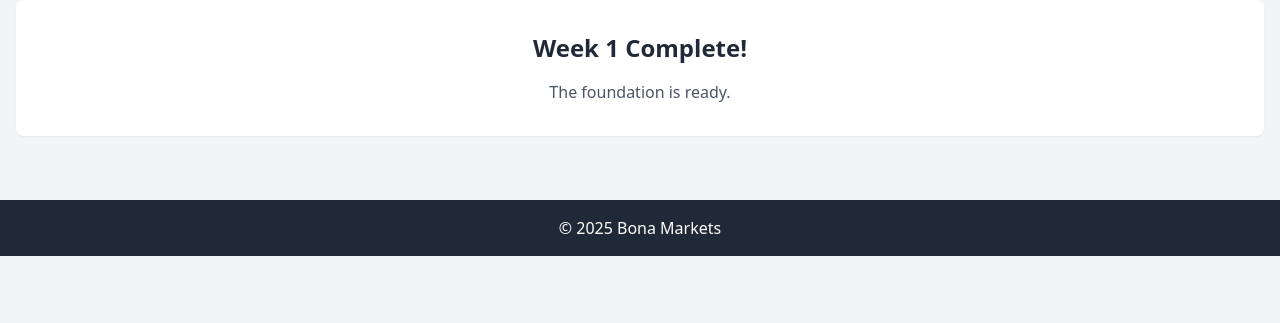
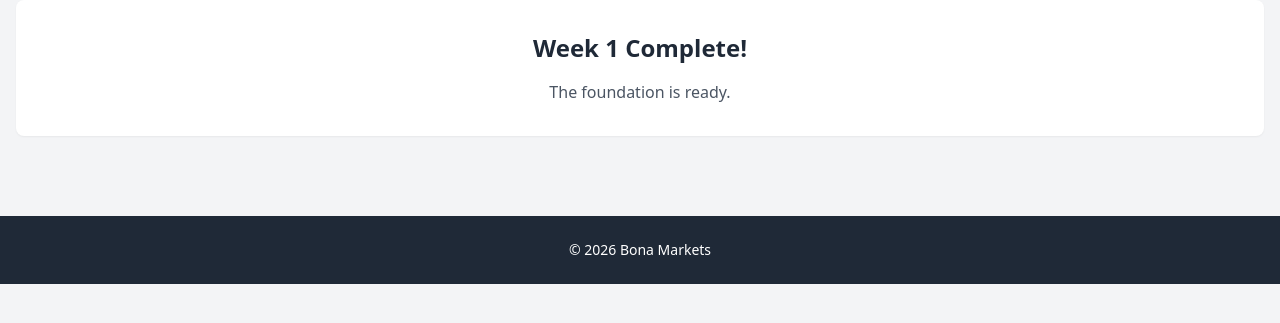
Before and after one commit to Les-glitch101/Bona-Markets, a PHP site: page / in a window 1280 px wide. Shown: the part 268-591 px from the top of the page. Run offline with PHP 8.4, Linux system fonts and the light colour scheme; some libraries are stand-ins or nearby versions.

Commit message:
Revise footer with dynamic year and container
Updated footer to include dynamic year and improved styling.

```diff
--- a/Includes/footer.php
+++ b/Includes/footer.php
@@ -1,6 +1,9 @@
 </main>
-<footer class="bg-gray-800 text-white text-center p-4 mt-8">
-    <p>&copy; 2025 Bona Markets</p>
+<footer class="bg-gray-800 text-white mt-12 py-6">
+    <div class="container mx-auto px-4 text-center text-sm">
+        <p>&copy; <?= date('Y') ?> Bona Markets</p>
+    </div>
 </footer>
+<script>console.log("Week 1 ready");</script>
 </body>
 </html>
```
